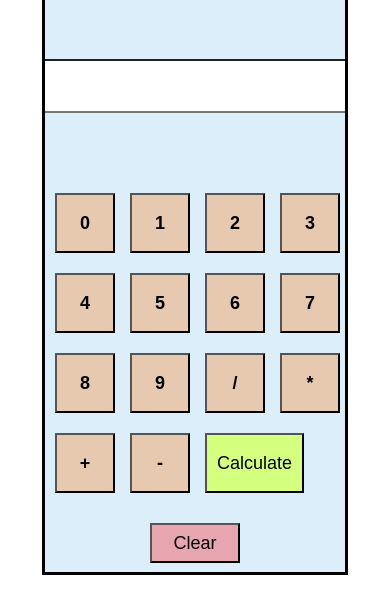
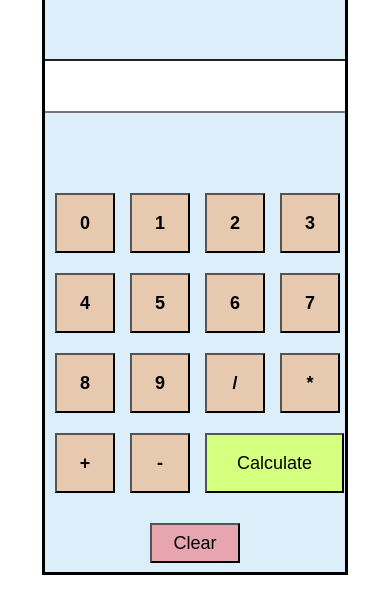
Before and after one commit to bibhasingh/calculator, a plain HTML site: page index.html in a window 390 px wide. Shown: the part 141-754 px from the top of the page. Drawn offline with Linux system fonts and the light colour scheme.

Commit message:
calculator

```diff
--- a/style.css
+++ b/style.css
@@ -62,6 +62,6 @@
     margin-left: 105px;
   }
   .boxCalc {
-    padding: 0 10px;
+    padding: 0 30px;
   }
 }
```
